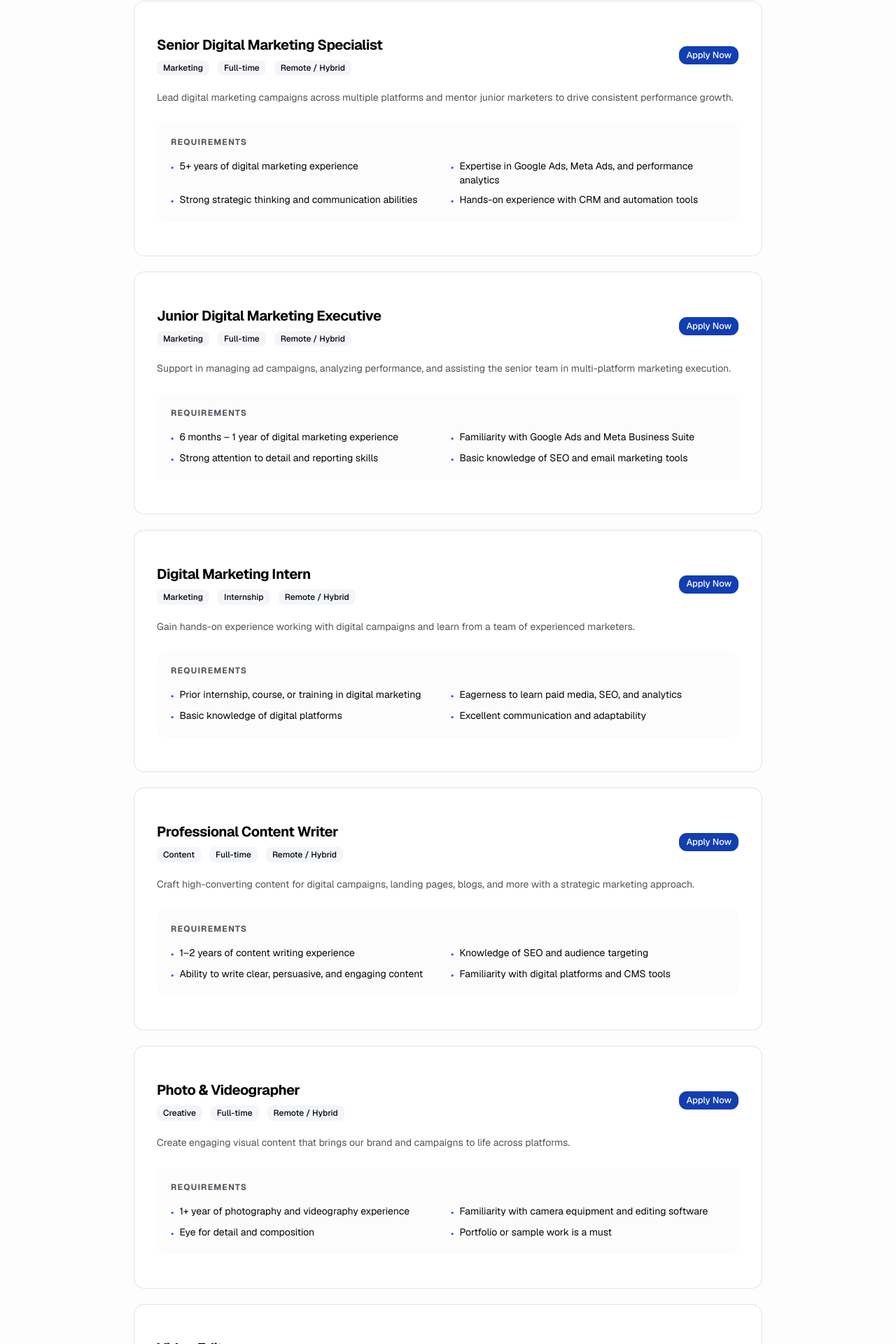
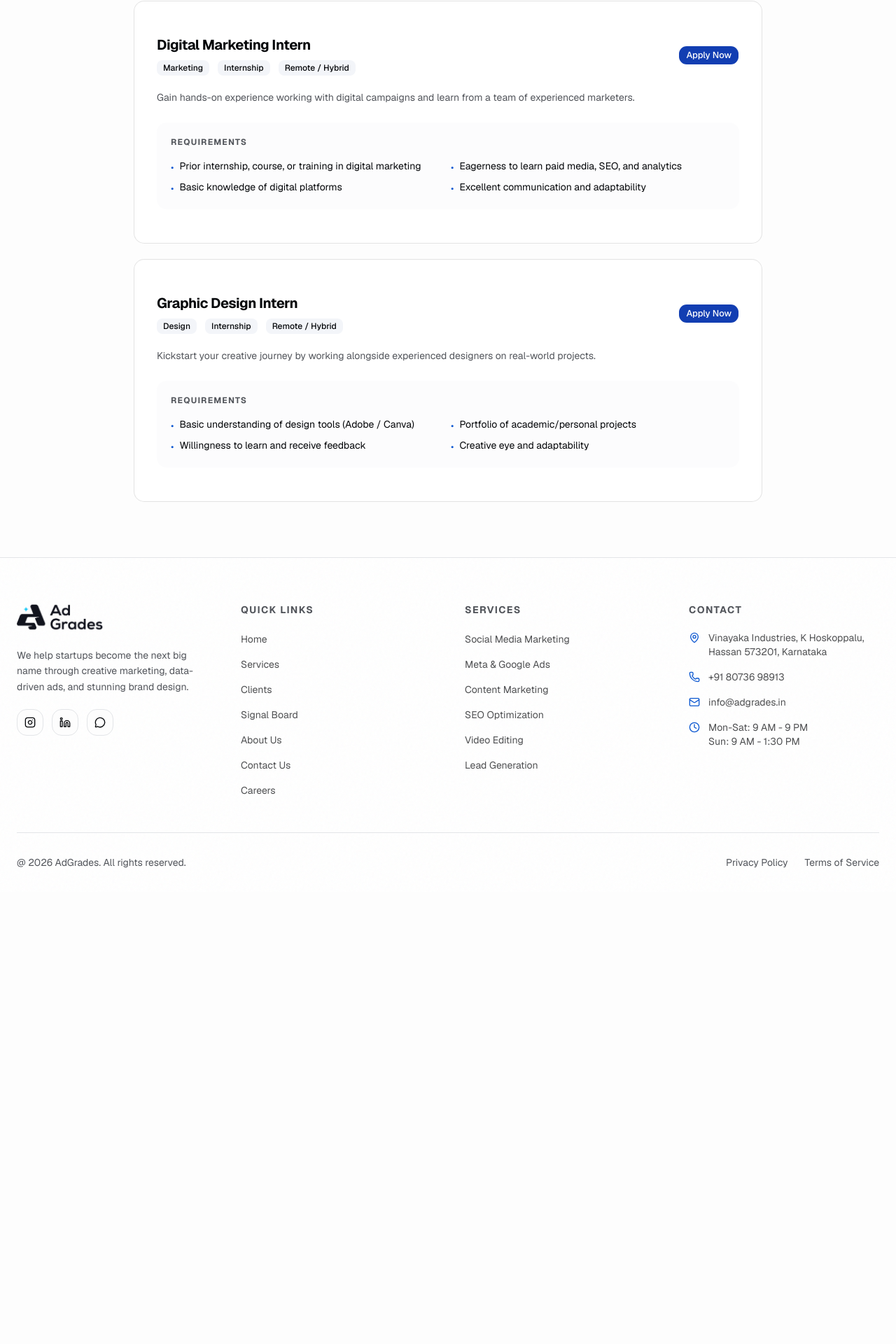
Before and after one commit to Chan-electro/adgrades-test, a Next.js app: page /careers in a window 1280 px wide. Shown: the part 1176-3096 px from the top of the page at 70% size. After the commit the page ends 2674 px from the top, so only its background shows below. Built offline with nearby package versions, Linux system fonts and the light colour scheme.

Commit message:
Updated careersData.ts

```diff
--- a/src/data/careersData.ts
+++ b/src/data/careersData.ts
@@ -58,36 +58,6 @@ export const cultureValues: CultureValue[] = [
 
 export const openPositions: OpenPosition[] = [
   {
-    title: "Senior Digital Marketing Specialist",
-    department: "Marketing",
-    type: "Full-time",
-    location: "Remote / Hybrid",
-    salary: "Salary will be discussed",
-    description:
-      "Lead digital marketing campaigns across multiple platforms and mentor junior marketers to drive consistent performance growth.",
-    requirements: [
-      "5+ years of digital marketing experience",
-      "Expertise in Google Ads, Meta Ads, and performance analytics",
-      "Strong strategic thinking and communication abilities",
-      "Hands-on experience with CRM and automation tools",
-    ],
-  },
-  {
-    title: "Junior Digital Marketing Executive",
-    department: "Marketing",
-    type: "Full-time",
-    location: "Remote / Hybrid",
-    salary: "Salary will be discussed",
-    description:
-      "Support in managing ad campaigns, analyzing performance, and assisting the senior team in multi-platform marketing execution.",
-    requirements: [
-      "6 months – 1 year of digital marketing experience",
-      "Familiarity with Google Ads and Meta Business Suite",
-      "Strong attention to detail and reporting skills",
-      "Basic knowledge of SEO and email marketing tools",
-    ],
-  },
-  {
     title: "Digital Marketing Intern",
     department: "Marketing",
     type: "Internship",
@@ -100,96 +70,6 @@ export const openPositions: OpenPosition[] = [
       "Eagerness to learn paid media, SEO, and analytics",
       "Basic knowledge of digital platforms",
       "Excellent communication and adaptability",
-    ],
-  },
-  {
-    title: "Professional Content Writer",
-    department: "Content",
-    type: "Full-time",
-    location: "Remote / Hybrid",
-    salary: "Salary will be discussed",
-    description:
-      "Craft high-converting content for digital campaigns, landing pages, blogs, and more with a strategic marketing approach.",
-    requirements: [
-      "1–2 years of content writing experience",
-      "Knowledge of SEO and audience targeting",
-      "Ability to write clear, persuasive, and engaging content",
-      "Familiarity with digital platforms and CMS tools",
-    ],
-  },
-  {
-    title: "Photo & Videographer",
-    department: "Creative",
-    type: "Full-time",
-    location: "Remote / Hybrid",
-    salary: "Salary will be discussed",
-    description:
-      "Create engaging visual content that brings our brand and campaigns to life across platforms.",
-    requirements: [
-      "1+ year of photography and videography experience",
-      "Familiarity with camera equipment and editing software",
-      "Eye for detail and composition",
-      "Portfolio or sample work is a must",
-    ],
-  },
-  {
-    title: "Video Editor",
-    department: "Creative",
-    type: "Full-time",
-    location: "Remote / Hybrid",
-    salary: "Salary will be discussed",
-    description:
-      "Edit and produce compelling videos for ads, social media, and promotional campaigns with a focus on impact.",
-    requirements: [
-      "1–2 years of video editing experience",
-      "Proficiency in Premiere Pro, After Effects, or similar tools",
-      "Creative storytelling through video",
-      "Understanding of short-form content trends",
-    ],
-  },
-  {
-    title: "Lead Generation Expert",
-    department: "Marketing",
-    type: "Full-time",
-    location: "Remote / Hybrid",
-    salary: "Salary will be discussed",
-    description:
-      "Build and execute strategies to generate qualified leads using digital and outbound techniques.",
-    requirements: [
-      "1–2 years in lead generation or outbound campaigns",
-      "Familiarity with LinkedIn, email automation, and CRM tools",
-      "Strong communication and research skills",
-      "Target-driven and organized approach",
-    ],
-  },
-  {
-    title: "Senior Graphic Designer",
-    department: "Design",
-    type: "Full-time",
-    location: "Remote / Hybrid",
-    salary: "Salary will be discussed",
-    description:
-      "Design high-quality creatives for campaigns, branding, and digital media, ensuring brand consistency and innovation.",
-    requirements: [
-      "3+ years of graphic design experience",
-      "Expertise in Adobe Suite and design systems",
-      "Strong portfolio with digital-first designs",
-      "Creative thinking with problem-solving skills",
-    ],
-  },
-  {
-    title: "Junior Graphic Designer",
-    department: "Design",
-    type: "Full-time",
-    location: "Remote / Hybrid",
-    salary: "Salary will be discussed",
-    description:
-      "Assist in producing creative assets for social media, ads, and web with guidance from senior designers.",
-    requirements: [
-      "6 months – 1 year of experience or strong internship",
-      "Proficiency in Adobe Photoshop, Illustrator, Canva",
-      "Creativity and attention to design trends",
-      "Ability to follow brand guidelines",
     ],
   },
   {
```
